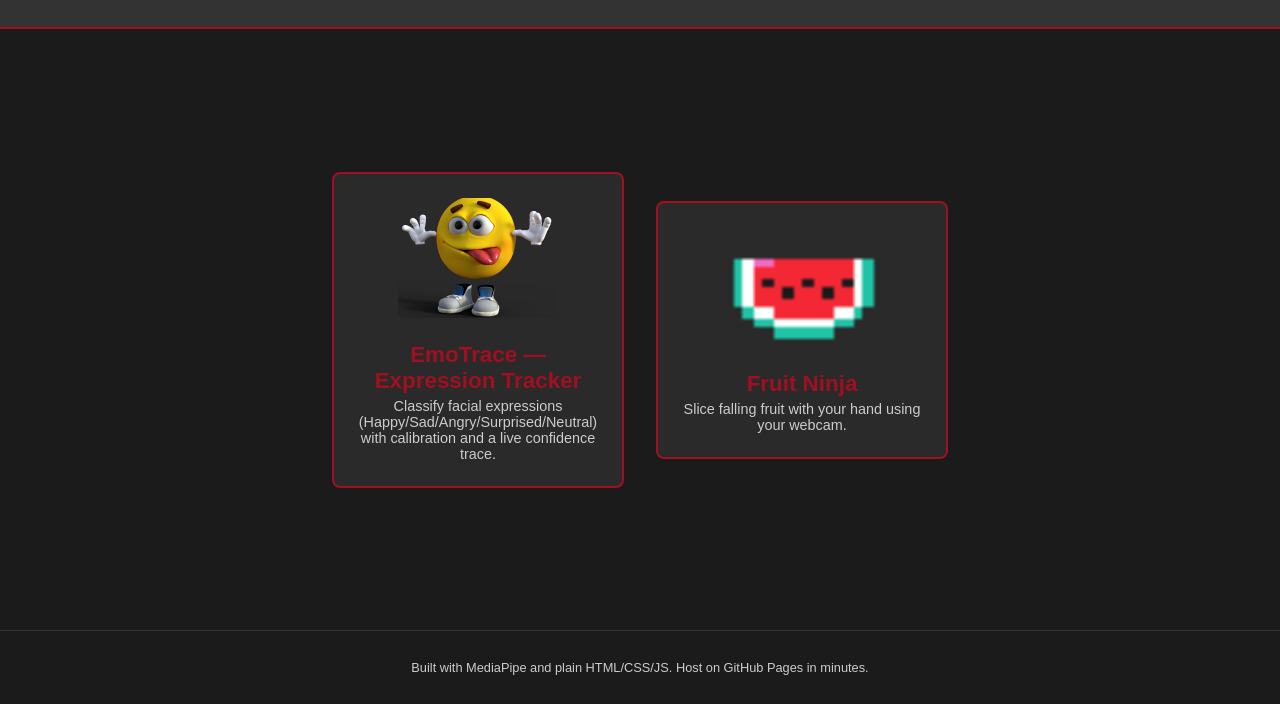
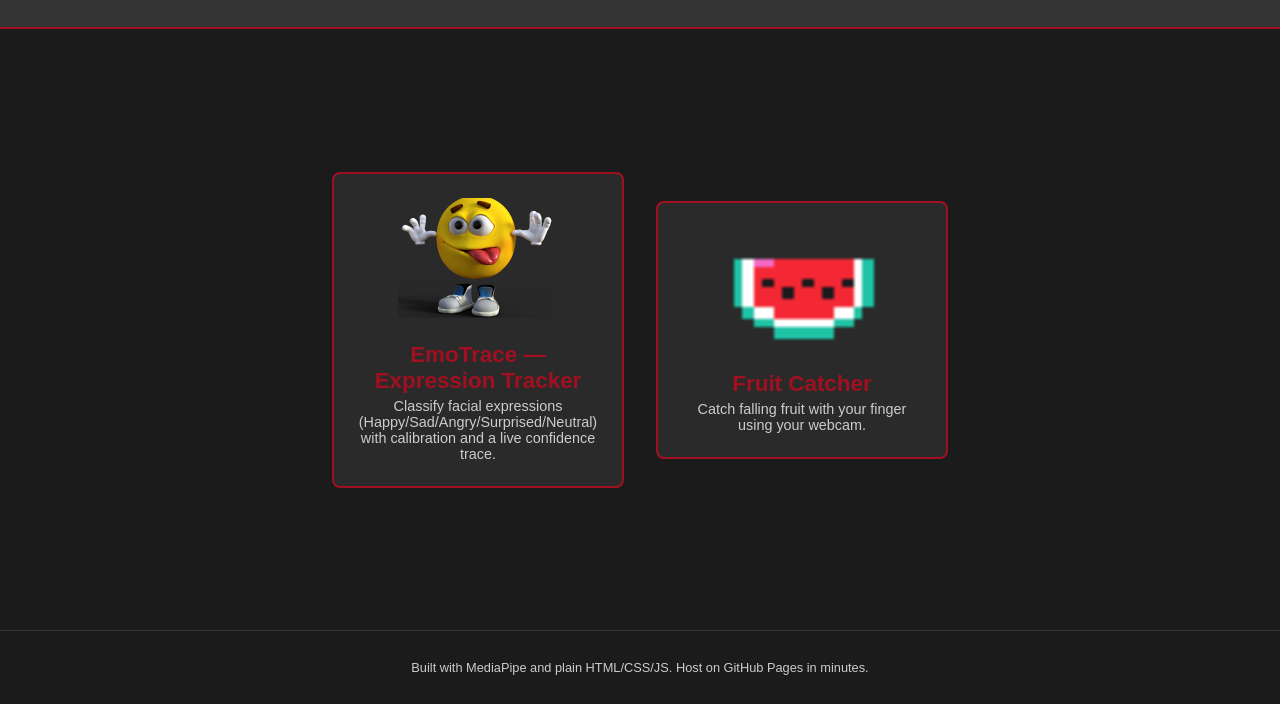
Before and after one commit to pranavkkp4/AR-Experience, a plain HTML site: page index.html in a window 1280 px wide. Shown: the part 96-800 px from the top of the page. Drawn offline with Linux system fonts and the light colour scheme.

Commit message:
Rename Fruit Ninja demo to Fruit Catcher (UI + docs)

```diff
--- a/index.html
+++ b/index.html
@@ -18,9 +18,9 @@
 <p>Classify facial expressions (Happy/Sad/Angry/Surprised/Neutral) with calibration and a live confidence trace.</p>
 </a>
 <a class="option-card" href="fruit.html">
-<img alt="Fruit Ninja" class="option-image" src="assets/watermelon1.png"/>
-<h2>Fruit Ninja</h2>
-<p>Slice falling fruit with your hand using your webcam.</p>
+<img alt="Fruit Catcher" class="option-image" src="assets/watermelon1.png"/>
+<h2>Fruit Catcher</h2>
+<p>Catch falling fruit with your finger using your webcam.</p>
 </a>
 </main>
 <footer>
```
Also changed, not shown: fruit.html (+3 -3 lines).
